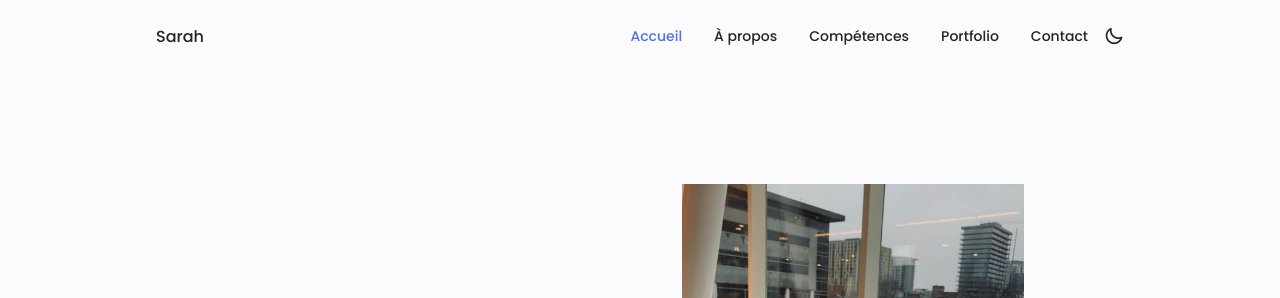
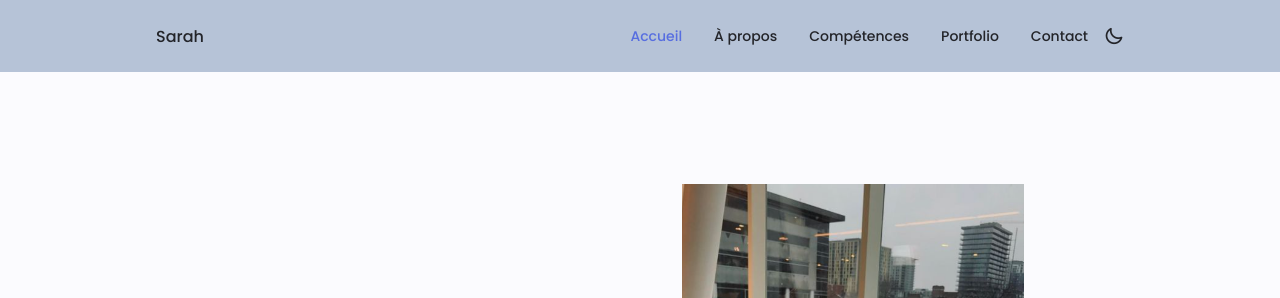
Before and after one commit to bettingers/Portefolio, a plain HTML site: page index.html in a window 1280 px wide. Shown: the top 298 px of the page. Drawn offline with nearby package versions, Linux system fonts and the light colour scheme.

Commit message:
porte folio

```diff
--- a/assets/css/styles.css
+++ b/assets/css/styles.css
@@ -181,7 +181,7 @@ img{
     bottom: 0;
     left: 0;
     z-index: var(--z-fixed);
-    background-color: var(--body-color);
+    background-color: #B6C3D7;
 }
 
 /*==================== NAV ====================*/
```
